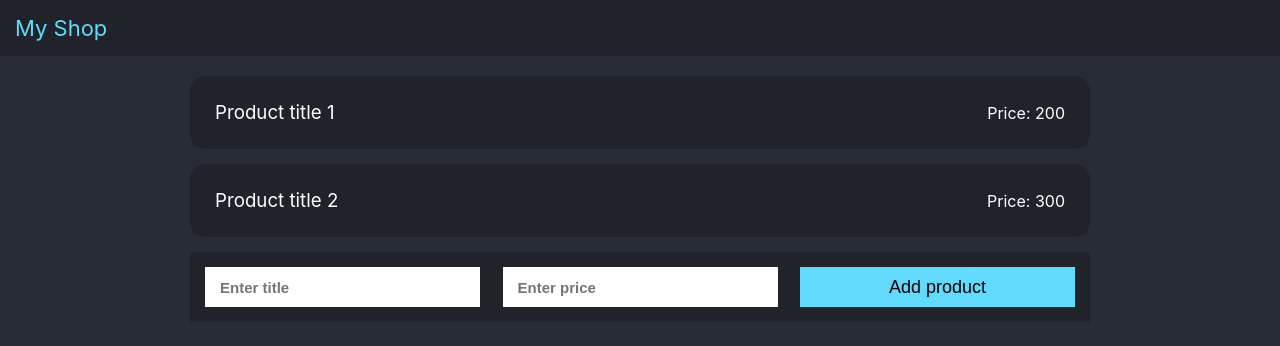
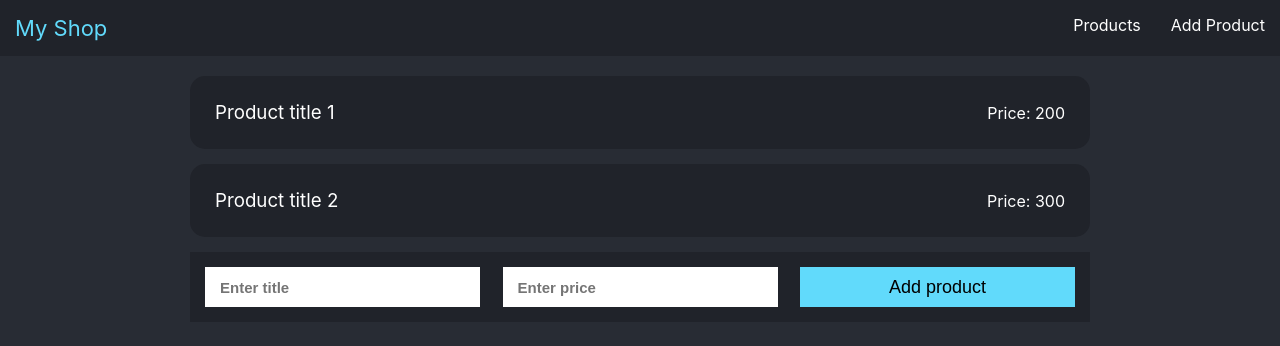
Before and after one commit to tauseef89/react-shop, a React (Create React App) app: page / in a window 1280 px wide. Shown: the top 346 px of the page. Built offline with nearby package versions, Linux system fonts and the light colour scheme.

Commit message:
part 9 router

```diff
--- a/package.json
+++ b/package.json
@@ -8,6 +8,7 @@
     "@testing-library/user-event": "^7.2.1",
     "react": "^16.12.0",
     "react-dom": "^16.12.0",
+    "react-router-dom": "^5.1.2",
     "react-scripts": "3.3.1"
   },
   "scripts": {
--- a/src/App.js
+++ b/src/App.js
@@ -1,12 +1,20 @@
 import React from "react";
+import { BrowserRouter as Router, Switch, Route } from "react-router-dom";
+
+import Header from "./components/Header";
 import ProductList from "./components/ProductList";
-import Header from "./components/Header";
+import NewProductForm from "./components/NewProductForm";
 
 function App() {
   return (
     <div className="App">
-      <Header />
-      <ProductList />
+      <Router>
+        <Header />
+        <Switch>
+          <Route exact path="/" component={ProductList} />
+          <Route path="/add-product" component={NewProductForm} />
+        </Switch>
+      </Router>
     </div>
   );
 }
--- a/src/components/Header.js
+++ b/src/components/Header.js
@@ -1,13 +1,12 @@
 import React from "react";
-// import "./header.css";
-
+import { Link } from "react-router-dom";
 const Header = () => {
   return (
-    <header
-    // style={headerStyle}
-    // style={{ color: "#fff", backgroundColor: "#563d7c", padding: "10px" }}
-    >
+    <header>
       <h1>My Shop</h1>
+      <span></span>
+      <Link to="/">Products</Link>
+      <Link to="/add-product">Add Product</Link>
     </header>
   );
 };
```
Also changed, not shown: 1 other file (tests, documents, lock files or other folders).
